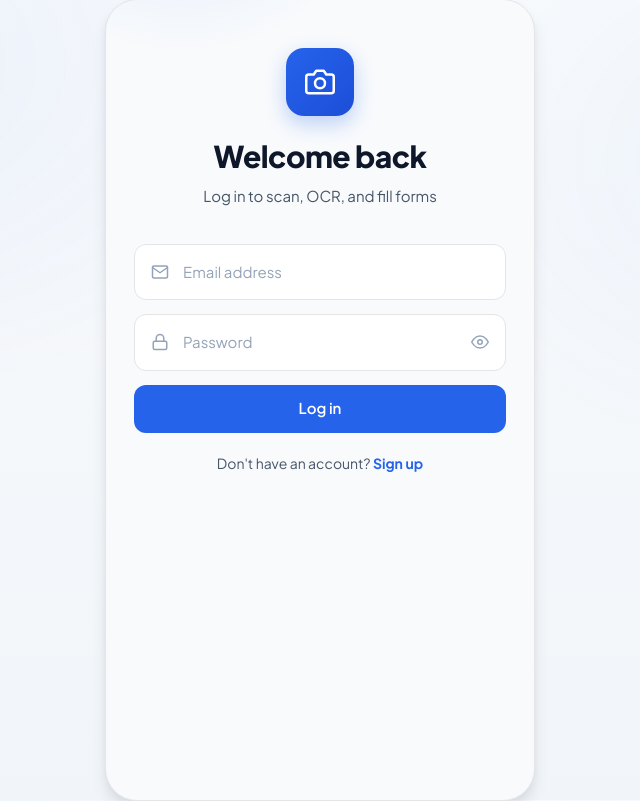
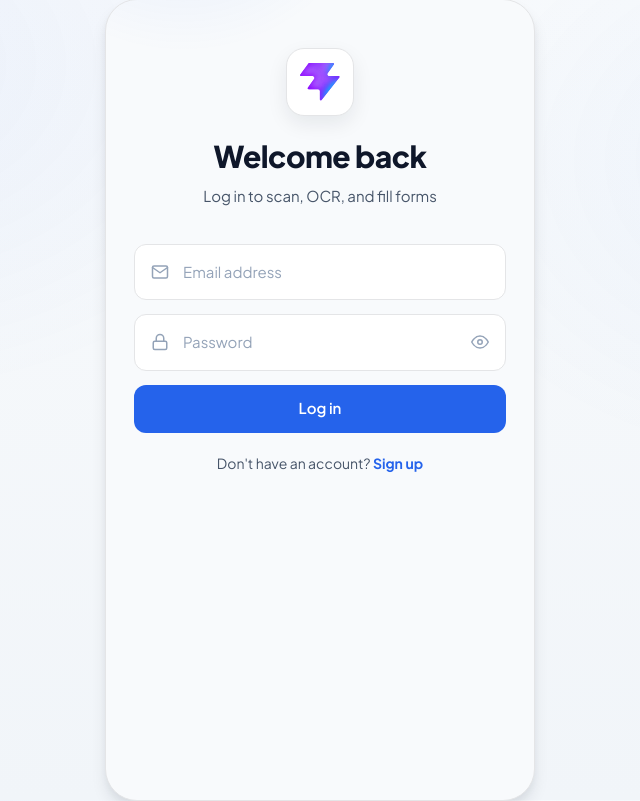
Before and after one commit to ros4n/DocumentAI, a React (Vite) app in the folder Frontend/: page / in a window 1280 px wide. Shown: the whole page, without its empty margins (320-960 px from the left). Built offline with nearby package versions, Linux system fonts and the light colour scheme; no server answers.

Commit message:
Use PWA logo across app and home header

```diff
--- a/Frontend/src/App.tsx
+++ b/Frontend/src/App.tsx
@@ -46,12 +46,9 @@ export default function App() {
       <div className="auth-page">
         <div className="auth-bg-glow" />
         <div className="auth-brand">
-          <div className="brand-logo">
-            <svg viewBox="0 0 24 24" width="30" height="30" fill="none" stroke="currentColor" strokeWidth="2" strokeLinecap="round" strokeLinejoin="round">
-              <path d="M23 19a2 2 0 0 1-2 2H3a2 2 0 0 1-2-2V8a2 2 0 0 1 2-2h4l2-3h6l2 3h4a2 2 0 0 1 2 2z" />
-              <circle cx="12" cy="13" r="4" />
-            </svg>
-          </div>
+<div className="brand-logo">
+          <img className="brand-logo-img" src="/icon.svg" alt="Snappy" />
+        </div>
           <h1>Snappy</h1> {/* app title */}
         </div>
         <div className="spinner auth-check-spinner" />
--- a/Frontend/src/pages/HomePage.tsx
+++ b/Frontend/src/pages/HomePage.tsx
@@ -671,7 +671,10 @@ export default function HomePage({ onLogout }: HomePageProps) {
           </Avatar>
           <div>
             <p className="greeting">Hey {firstName || 'there'}</p>
-            <p className="home-title">Snappy Scanner</p>
+            <div className="home-brand">
+              <img className="home-logo" src="/icon.svg" alt="" />
+              <p className="home-title">Snappy Scanner</p>
+            </div>
           </div>
         </div>
         <div className="header-actions">
--- a/Frontend/src/pages/LoginPage.tsx
+++ b/Frontend/src/pages/LoginPage.tsx
@@ -40,10 +40,7 @@ export default function LoginPage({ onSignup, onLoginSuccess }: LoginPageProps)
 
       <div className="auth-brand">
         <div className="brand-logo">
-          <svg viewBox="0 0 24 24" width="30" height="30" fill="none" stroke="currentColor" strokeWidth="2" strokeLinecap="round" strokeLinejoin="round">
-            <path d="M23 19a2 2 0 0 1-2 2H3a2 2 0 0 1-2-2V8a2 2 0 0 1 2-2h4l2-3h6l2 3h4a2 2 0 0 1 2 2z" />
-            <circle cx="12" cy="13" r="4" />
-          </svg>
+          <img className="brand-logo-img" src="/icon.svg" alt="Snappy" />
         </div>
         <h1>Welcome back</h1>
         <p>Log in to scan, OCR, and fill forms</p>
--- a/Frontend/src/pages/SignupPage.tsx
+++ b/Frontend/src/pages/SignupPage.tsx
@@ -50,10 +50,7 @@ export default function SignupPage({ onLogin, onSignupSuccess }: SignupPageProps
 
       <div className="auth-brand">
         <div className="brand-logo">
-          <svg viewBox="0 0 24 24" width="30" height="30" fill="none" stroke="currentColor" strokeWidth="2" strokeLinecap="round" strokeLinejoin="round">
-            <path d="M23 19a2 2 0 0 1-2 2H3a2 2 0 0 1-2-2V8a2 2 0 0 1 2-2h4l2-3h6l2 3h4a2 2 0 0 1 2 2z" />
-            <circle cx="12" cy="13" r="4" />
-          </svg>
+          <img className="brand-logo-img" src="/icon.svg" alt="Snappy" />
         </div>
         <h1>Create account</h1>
         <p>Join Snappy in seconds</p>
--- a/Frontend/src/style.css
+++ b/Frontend/src/style.css
@@ -134,10 +134,16 @@ input {
   display: flex;
   align-items: center;
   justify-content: center;
-  color: #fff;
-  background: var(--accent-grad);
+  background: var(--surface);
+  border: 1px solid var(--border);
   border-radius: 18px;
-  box-shadow: 0 8px 20px rgba(37, 99, 235, 0.28);
+  box-shadow: 0 8px 20px rgba(15, 23, 42, 0.08);
+}
+
+.brand-logo-img {
+  width: 40px;
+  height: 38px;
+  display: block;
 }
 
 .auth-brand h1 {
@@ -376,6 +382,18 @@ input {
 .home-title {
   font-size: 17px;
   font-weight: 700;
+}
+
+.home-brand {
+  display: flex;
+  align-items: center;
+  gap: 7px;
+}
+
+.home-logo {
+  width: 20px;
+  height: 19px;
+  display: block;
 }
 
 .icon-btn {
```
